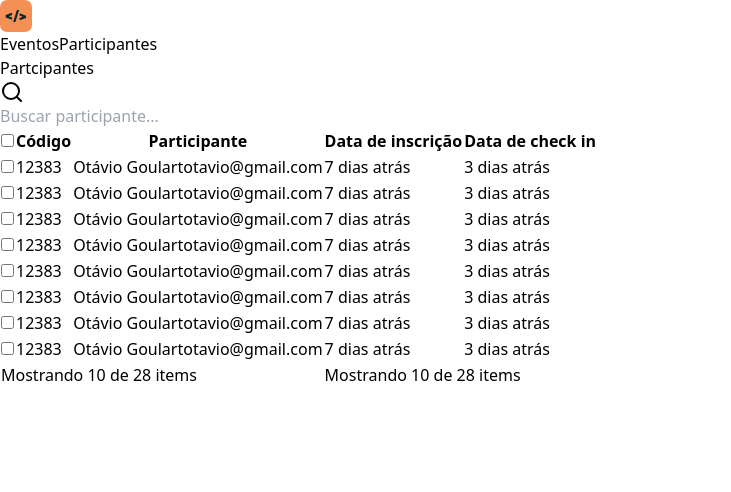
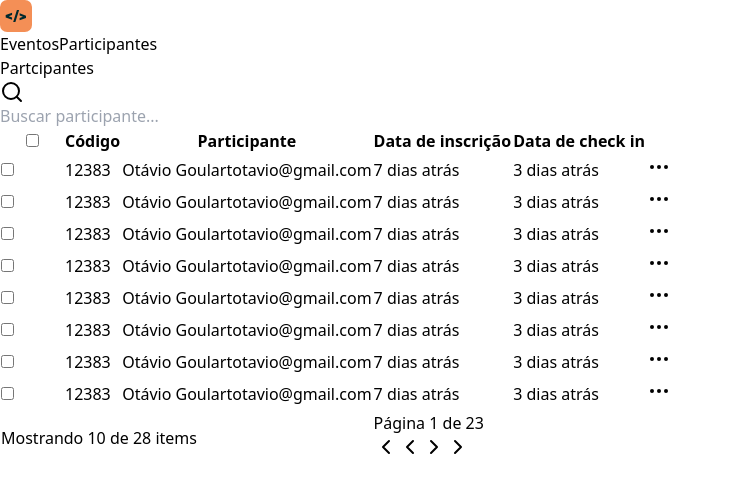
Before and after one commit to OtavioBGoulart/PassIn-FrontEnd, a React (Vite) app: page / in a window 1280 px wide. Shown: the top 492 px of the page, without its empty margins (0-731 px from the left). Built offline with nearby package versions, Linux system fonts and the light colour scheme.

Commit message:
fix: footer table buttons position

```diff
--- a/src/components/attendee-list.tsx
+++ b/src/components/attendee-list.tsx
@@ -1,4 +1,9 @@
-import { Search } from "lucide-react";
+import {
+  Search,
+  MoreHorizontal,
+  ChevronLeft,
+  ChevronRight,
+} from "lucide-react";
 
 export function AttendeeList() {
   return (
@@ -17,33 +22,41 @@ export function AttendeeList() {
       <div className="border border-white/10 rounded-lg">
         <table className="w-full">
           <thead>
-            <tr className="border-b ">
-              <th className="py-3 px-2.5 text-sm font-semibold text-left ">
+            <tr className="border-b border-white/10">
+              <th
+                style={{ width: 64 }}
+                className="py-3 px-4 text-sm font-semibold text-left "
+              >
                 <input type="checkbox" />
               </th>
-              <th className="py-3 px-2.5 text-sm font-semibold text-left">
+              <th className="py-3 px-4 text-sm font-semibold text-left">
                 Código
               </th>
-              <th className="py-3 px-2.5 text-sm font-semibold text-left">
+              <th className="py-3 px-4 text-sm font-semibold text-left">
                 Participante
               </th>
-              <th className="py-3 px-2.5 text-sm font-semibold text-left">
+              <th className="py-3 px-4 text-sm font-semibold text-left">
                 Data de inscrição
               </th>
-              <th className="py-3 px-2.5 text-sm font-semibold text-left">
+              <th className="py-3 px-4 text-sm font-semibold text-left">
                 Data de check in
               </th>
+              <th
+                style={{ width: 64 }}
+                className="py-3 px-4 text-sm font-semibold text-left"
+              ></th>
             </tr>
           </thead>
+
           <tbody>
-            {Array.from({ length: 8 }).map(() => {
+            {Array.from({ length: 8 }).map((_, i) => {
               return (
-                <tr className="border-b border-white/10">
-                  <td className="py-3 px-2.5 text-sm text-zinc-300">
+                <tr key={i} className="border-b border-white/10">
+                  <td className="py-3 px-4 text-sm text-zinc-300">
                     <input type="checkbox" />
                   </td>
-                  <td className="py-3 px-2.5 text-sm text-zinc-300">12383</td>
-                  <td className="py-3 px-2.5 text-sm text-zinc-300">
+                  <td className="py-3 px-4 text-sm text-zinc-300">12383</td>
+                  <td className="py-3 px-4 text-sm text-zinc-300">
                     <div className="flex flex-col gap-1">
                       <span className="font-semibold text-white">
                         Otávio Goulart
@@ -51,23 +64,45 @@ export function AttendeeList() {
                       <span>otavio@gmail.com</span>
                     </div>
                   </td>
-                  <td className="py-3 px-2.5 text-sm text-zinc-300">
+                  <td className="py-3 px-4 text-sm text-zinc-300">
                     7 dias atrás
                   </td>
-                  <td className="py-3 px-2.5 text-sm text-zinc-300">
+                  <td className="py-3 px-4 text-sm text-zinc-300">
                     3 dias atrás
+                  </td>
+                  <td className="py-3 px-4 text-sm text-zinc-300">
+                    <button className="bg-black/10 border border-white/10 rounded-md p-1.5">
+                      <MoreHorizontal className="size-4" />
+                    </button>
                   </td>
                 </tr>
               );
             })}
           </tbody>
+
           <tfoot>
             <tr>
-              <td className="py-3 px-2.5 text-sm text-zinc-300" colSpan={3}>
+              <td className="py-3 px-4 text-sm text-zinc-300" colSpan={3}>
                 Mostrando 10 de 28 items
               </td>
-              <td className="py-3 px-2.5 text-sm text-zinc-300" colSpan={3}>
-                Mostrando 10 de 28 items
+              <td className="py-3 px-4 text-sm text-zinc-300 text-right" colSpan={3}>
+                <div className="inline-flex items-center gap-8">
+                  <span>Página 1 de 23</span>
+                  <div className="flex gap-1.5">
+                    <button className="bg-white/10 border border-white/10 rounded-md p-1.5">
+                      <ChevronLeft className="size-4" />
+                    </button>
+                    <button className="bg-white/10 border border-white/10 rounded-md p-1.5">
+                      <ChevronLeft className="size-4" />
+                    </button>
+                    <button className="bg-white/10 border border-white/10 rounded-md p-1.5">
+                      <ChevronRight className="size-4" />
+                    </button>
+                    <button className="bg-white/10 border border-white/10 rounded-md p-1.5">
+                      <ChevronRight className="size-4" />
+                    </button>
+                  </div>
+                </div>
               </td>
             </tr>
           </tfoot>
```
